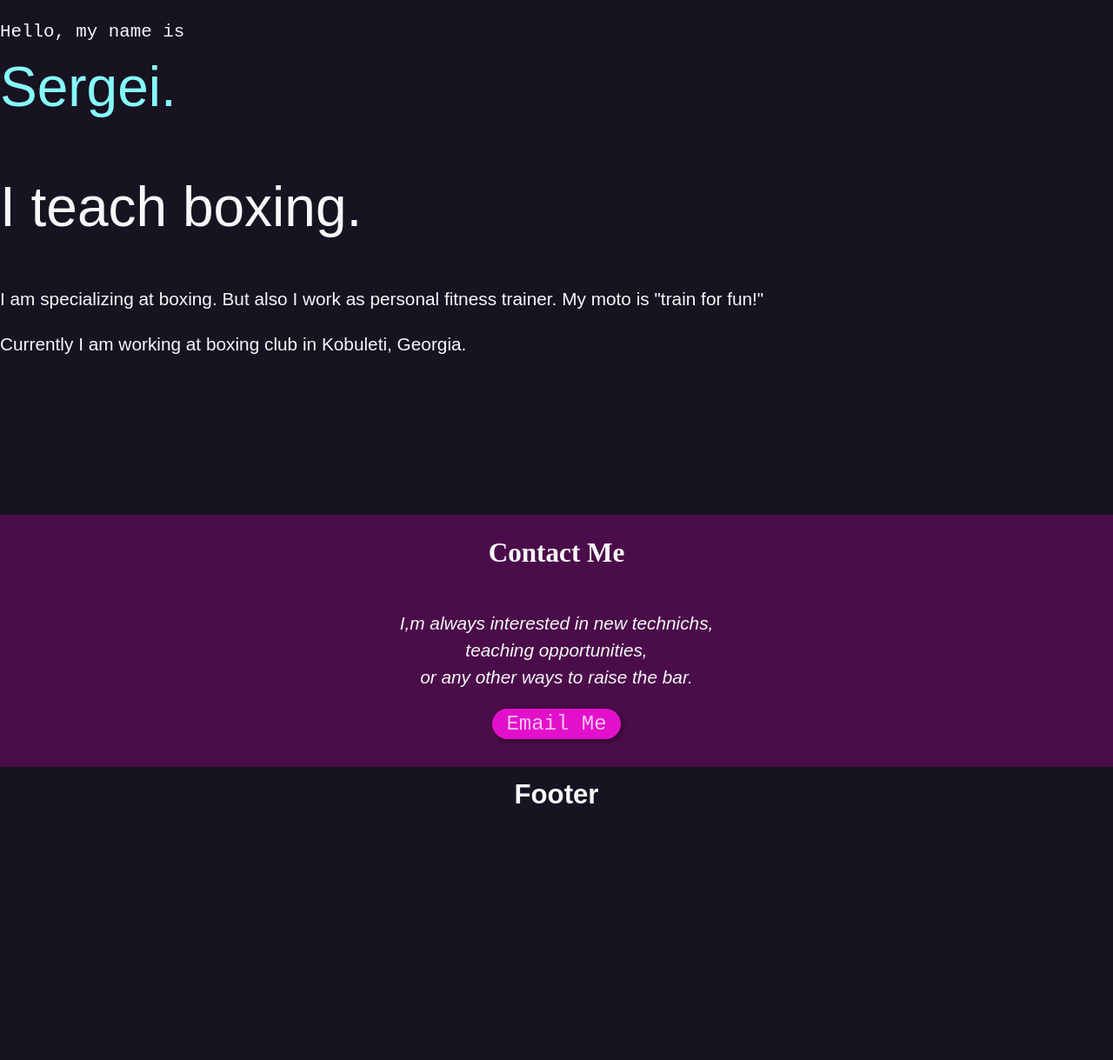
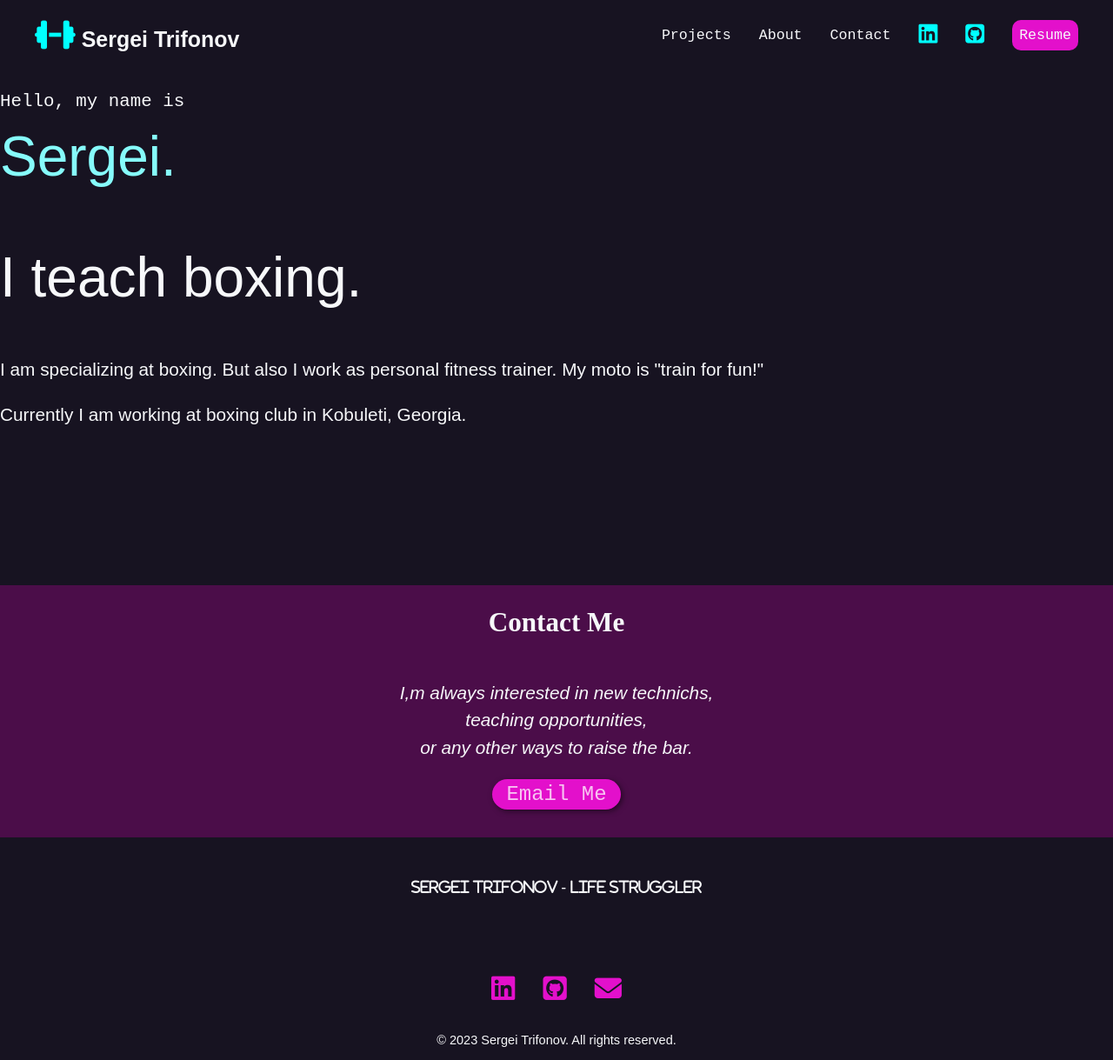
Before and after one commit to TrueForFun/getting-started-with-css, a website: page index.html in a window 1280 px wide. Shown: the whole page at 87% size. Before the commit the page ends 946 px from the top, so only its background shows below. Drawn offline with Linux system fonts and the light colour scheme.

Commit message:
footer filling

```diff
--- a/index.html
+++ b/index.html
@@ -6,8 +6,39 @@
     <meta name="viewport" content="width=device-width, initial-scale=1.0" />
     <title>Document</title>
     <link rel="stylesheet" href="style.css" />
+    <script
+      src="https://kit.fontawesome.com/3461fb5d24.js"
+      crossorigin="anonymous"
+    ></script>
   </head>
   <body>
+    <nav>
+      <ul class="navigation-bar">
+        <li>
+          <h2>
+            <a href="index.html"
+              ><i class="fa-solid fa-dumbbell"></i> Sergei Trifonov</a
+            >
+          </h2>
+        </li>
+        <li><a href="#projects">Projects</a></li>
+        <li><a href="about.html"> About</a></li>
+        <li><a href="#contacts">Contact</a></li>
+        <li>
+          <a href="https://www.linkedin.com/in/sergei-trifonov-0a8276262/"
+            ><i class="fa-brands fa-linkedin" aria-hidden="true"></i
+            ><span class="sr-only"> LinkedId</span></a
+          >
+        </li>
+        <li>
+          <a href="https://github.com/TrueForFun"
+            ><i class="fa-brands fa-square-github" aria-hidden="true"></i
+            ><span class="sr-only">GitHub</span></a
+          >
+        </li>
+        <li><a href="" class="button-resume">Resume</a></li>
+      </ul>
+    </nav>
     <section id="intro">
       <p class="name">Hello, my name is <span>Sergei.</span></p>
       <h2>I teach boxing.</h2>
@@ -19,7 +50,7 @@
 
       <p>Currently I am working at boxing club in Kobuleti, Georgia.</p>
     </section>
-    <section class="contacts">
+    <section class="contacts" id="contacts">
       <h2>Contact Me</h2>
       <p>
         I,m always interested in new technichs,<br />
@@ -30,7 +61,30 @@
     </section>
 
     <footer>
-      <h2>Footer</h2>
+      <h3>Sergei Trifonov - life struggler</h3>
+      <ul>
+        <li>
+          <a href="https://www.linkedin.com/in/sergei-trifonov-0a8276262/"
+            ><i class="fa-brands fa-linkedin" aria-hidden="true"></i
+            ><span class="sr-only">LinkedId</span></a
+          >
+        </li>
+        <li>
+          <a href="https://github.com/TrueForFun"
+            ><i class="fa-brands fa-square-github" aria-hidden="true"></i
+            ><span class="sr-only">GitHub</span></a
+          >
+        </li>
+        <il>
+          <a
+            href="https://true.for.fun@gmail.com
+          "
+            ><i class="fa-solid fa-envelope" aria-hidden="true"></i
+            ><span class="sr-only">email me</span></a
+          >
+        </il>
+      </ul>
+      <p>© 2023 Sergei Trifonov. All rights reserved.</p>
     </footer>
   </body>
 </html>
--- a/style.css
+++ b/style.css
@@ -12,6 +12,7 @@
   --dkpink: #4b0d49;
   --accentColor: var(--aqua);
   --accentSecondColor: var(--magenta);
+  --improvisation: "Font Awesome 6 Free";
 }
 /* border box model: https://css-tricks.com/box-sizing/ */
 html {
@@ -105,11 +106,82 @@ section.contacts p {
 section.contacts h2 {
   font-family: ui-rounded;
 }
-
+nav {
+  font-family: var(--mono);
+  font-size: 80%;
+}
+nav h2 {
+  font-family: var(--sans);
+}
+nav ul {
+  list-style-type: none;
+  margin: 0;
+  padding: 0;
+  display: flex;
+  flex-flow: wrap;
+  justify-content: center;
+  align-items: center;
+  gap: 2rem;
+}
+nav a {
+  text-decoration: none;
+  color: var(--white);
+  display: block;
+}
+nav li:first-child {
+  flex-basis: 100%;
+  text-align: center;
+}
+nav a [class*="fa-"] {
+  font-size: 150%;
+  color: aqua;
+}
+footer a [class*="fa-"] {
+  font-size: 150%;
+}
+.button-resume {
+  background-color: #e310cb;
+  padding: 0.5rem;
+  border-radius: 10px;
+}
+.button-resume:hover {
+  color: var(--white);
+  background-color: #4b0d49;
+}
+@media (min-width: 850px) {
+  nav {
+    max-width: 1200px;
+    margin: 0 auto;
+  }
+  nav li:first-child {
+    flex-basis: auto;
+    text-align: left;
+    margin-right: auto;
+  }
+}
+footer ul {
+  display: flex;
+  gap: 2rem;
+  justify-content: center;
+  align-items: center;
+  text-decoration: none;
+  list-style-type: none;
+  padding: 0;
+}
 footer {
-  height: 4rem;
+  height: 16rem;
   background-color: var(--black);
   display: flex;
+  flex-direction: column;
   justify-content: center;
   align-items: center;
 }
+footer h3 {
+  flex-basis: 100%;
+  font-family: var(--improvisation);
+  font-size: 80%;
+  margin-top: 3rem;
+}
+footer p {
+  font-size: 70%;
+}
```
